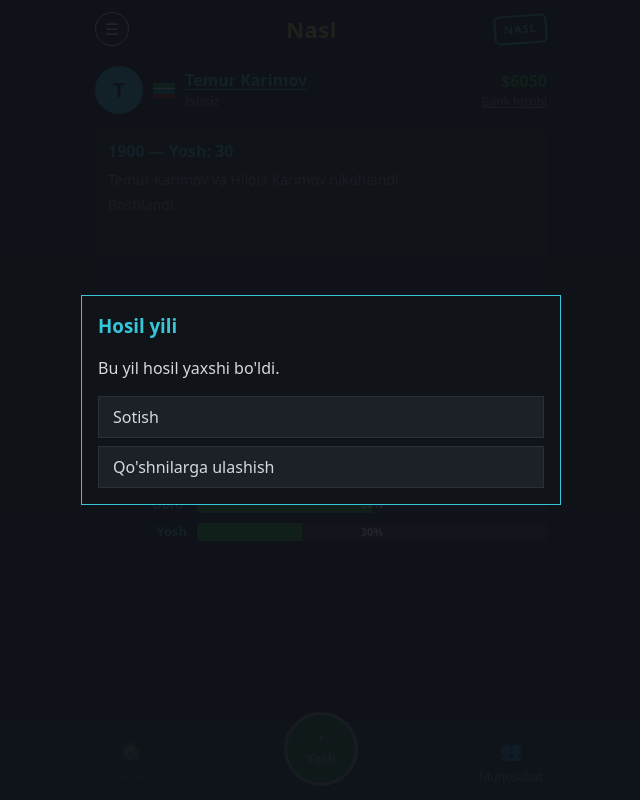
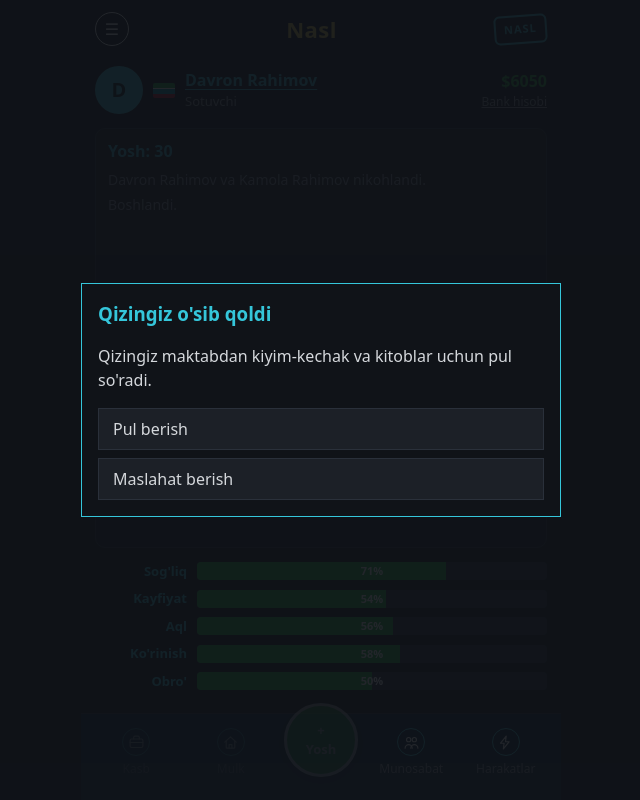
Before and after one commit to Aslbek3/game, a plain HTML site: page index.html in a window 1280 px wide. Both pictures are taken after a click on the button "+ Yosh". Shown: the whole page, without its empty margins (319-959 px from the left). Drawn offline with Linux system fonts and the light colour scheme.

Commit message:
Add player stats, jobs, event cooldowns, and a full-height layout
engine.js/balance.json:
- newGame() now assigns a random job from balance.json's new "jobs"
  list (Konsultant/Ofis xodimi/O'qituvchi/Sotuvchi, each with a
  salary) so the player is never "Ishsiz", and rolls health/mood/
  smarts/looks in 50-80 for the player.
- Events gained a "cooldown" (years) field; pickEvent() now skips any
  event whose last trigger (tracked in S.eventYear) was more recently
  than its cooldown allows, and records the trigger year when one
  fires.
- condOk() gained hasXotin/hasQiz checks so events can require an
  alive wife or a minor daughter.
- Births now pick the child's first name from the new names.json
  (loaded in init()) instead of balance.json's generic name lists,
  and log in the "Zulfiya qiz tug'di: Nargiza" format instead of the
  old "X ismli qiz tug'di." sentence.
- load() now backfills S.eventYear for saves from before this change.

events.json: removed mol_hosil/qurgoqchilik, added xotin_suhbati,
qiz_osishi, ish_taklifi, and qarindosh_tashrifi; every event now has
a cooldown.

index.html/style.css:
- The stat bars are now Sog'liq/Kayfiyat/Aql/Ko'rinish/Obro' (player
  health/mood/smarts/looks + honor), replacing the old Mehr/Ishonch/
  Shubha/Obro'/Yosh set entirely.
- The feed's year headers now read just "Yosh: N" instead of
  "1902 — Yosh: 32".
- #ilova is a height:100vh flex column; #lenta is flex:1 and scrolls
  instead of a fixed 270px box; the action bar moved inside #ilova
  (no longer position:fixed) so it and the stats sit pinned at the
  bottom naturally, with 14px bottom padding so the +Yosh circle
  isn't clipped.
- Action bar emoji icons replaced with consistent inline SVGs (white
  stroke) inside a cyan-bordered circle for Kasb/Mulk/Munosabat/
  Harakatlar; Harakatlar now uses a bolt icon instead of a gear.

Verified in browser: new games get a job and 50-80 stats, the feed
header format changed, event cooldowns are respected (confirmed no
event re-fires before its cooldown elapses across 8 simulated years),
a forced birth logged "Zulfiya qiz tug'di: Nargiza", and the layout/
icons render correctly with no console errors.

Co-Authored-By: Claude Sonnet 5 <noreply@anthropic.com>

```diff
--- a/balance.json
+++ b/balance.json
@@ -54,6 +54,12 @@
   "maxSpouses": 4,
   "saveKey": "nasl_save_v2",
   "logLimit": 200,
+  "jobs": [
+    { "title": "Konsultant", "salary": 2200 },
+    { "title": "Ofis xodimi", "salary": 1800 },
+    { "title": "O'qituvchi", "salary": 1600 },
+    { "title": "Sotuvchi", "salary": 1500 }
+  ],
   "methods": {
     "suhbat":     { "narx": 0,   "aloqaMin": 20, "ehtimol": 0.5,  "shubha": 2 },
     "sovga":      { "narx": 120, "aloqaMin": 0,  "ehtimol": 0.7,  "shubha": -15 },
--- a/engine.js
+++ b/engine.js
@@ -4,6 +4,7 @@
 const Nasl = (() => {
   let B = null;      // balance
   let EVENTS = [];   // voqealar
+  let NAMES = null;   // ismlar
   let S = null;      // holat
 
   // ---------- yordamchi ----------
@@ -44,17 +45,24 @@ const Nasl = (() => {
   const fullName = (p) => `${p.name} ${p.surname}`;
 
   // ---------- yangi o'yin ----------
+  function randStat() { return 50 + Math.floor(rnd() * 31); }
+
   function newGame() {
     S = {
       year: B.startYear, nextId: 1, people: {}, playerId: null, xotinId: null,
       money: B.startMoney, debt: B.startDebt, honor: B.startHonor,
-      night: false,
+      night: false, job: pick(B.jobs),
       settings: { nikoh: "kop", lesbian: false, xxx: false, matn: "orta", olim: false, tasodif: "orta", qiyinlik: "yumshoq" },
-      pregnancies: [], flags: {}, log: [], pending: null,
+      pregnancies: [], flags: {}, log: [], pending: null, eventYear: {},
       balance: B
     };
     const me = newPerson({ sex: "m", born: B.startYear - B.startAge });
     S.playerId = me;
+    const meP = P(me);
+    meP.health = randStat();
+    meP.mood = randStat();
+    meP.smarts = randStat();
+    meP.looks = randStat();
 
     // xotin: ayol, 25-35 yosh
     const xotinYosh = 25 + Math.floor(rnd() * 11);
@@ -257,16 +265,19 @@ const Nasl = (() => {
       const count = rnd() < B.twinChance ? 2 : 1;
       const rec = P(pr.recordedFatherId);
       for (let i = 0; i < count; i++) {
+        const jins = rnd() < B.maleBirthChance ? "m" : "f";
+        const ismlar = NAMES && (jins === "m" ? NAMES.erkak : NAMES.ayol);
         const id = newPerson({
-          sex: rnd() < B.maleBirthChance ? "m" : "f", born: S.year,
+          sex: jins, born: S.year,
           fatherId: pr.recordedFatherId, motherId: pr.motherId,
           realFatherId: pr.realFatherId,
-          surname: rec ? rec.surname : mother.surname
+          surname: rec ? rec.surname : mother.surname,
+          name: ismlar ? pick(ismlar) : undefined
         });
         const c = P(id);
         c.concealed = pr.realFatherId !== pr.recordedFatherId;
         if (!c.concealed && rnd() < B.paternityDoubtChance) c.doubt = true;
-        log(`${fullName(mother)} ${c.name} ismli ${c.sex === "m" ? "o'g'il" : "qiz"} tug'di.`);
+        log(`${mother.name} ${c.sex === "m" ? "o'g'il" : "qiz"} tug'di: ${c.name}`);
       }
       if (rnd() < B.motherDeathChance) die(mother, "tug'ruqda");
     }
@@ -304,11 +315,19 @@ const Nasl = (() => {
     if (c.maxSpousesNotReached && me.spouses.length >= B.maxSpouses) return false;
     if (c.hasEligibleSingle && !eligibleSingles().length) return false;
     if (c.hasConcealedPaternity && !Object.values(S.people).some(p => alive(p) && p.concealed)) return false;
+    if (c.hasXotin && !Object.values(S.people).some(p => alive(p) && p.holat === "xotin")) return false;
+    if (c.hasQiz && !Object.values(S.people).some(p => alive(p) && p.fatherId === S.playerId && p.sex === "f" && age(p) < B.adultAge)) return false;
     return true;
   }
 
+  function cooldownOk(e) {
+    if (!e.cooldown) return true;
+    const lastYear = S.eventYear[e.id];
+    return lastYear == null || (S.year - lastYear) >= e.cooldown;
+  }
+
   function pickEvent() {
-    const pool = EVENTS.filter(e => condOk(e.cond || {}));
+    const pool = EVENTS.filter(e => cooldownOk(e) && condOk(e.cond || {}));
     const total = pool.reduce((s, e) => s + e.weight, 0);
     if (!total) return null;
     let r = rnd() * total;
@@ -391,7 +410,7 @@ const Nasl = (() => {
     // voqealar
     for (let i = 0; i < B.eventsPerYear; i++) {
       const e = pickEvent();
-      if (e) { S.pending = e.id; break; }
+      if (e) { S.pending = e.id; S.eventYear[e.id] = S.year; break; }
     }
     // o'yinchi o'lgan bo'lsa — merosxo'rga o'tish
     if (!alive(P(S.playerId))) succeed();
@@ -419,7 +438,9 @@ const Nasl = (() => {
     try {
       const raw = localStorage.getItem(B.saveKey);
       if (!raw) return null;
-      S = JSON.parse(raw); S.balance = B; return S;
+      S = JSON.parse(raw); S.balance = B;
+      S.eventYear = S.eventYear || {};
+      return S;
     } catch (e) { return null; }
   }
   function exportJSON() { return serialize(1); }
@@ -429,6 +450,7 @@ const Nasl = (() => {
   async function init(base = ".") {
     B = await (await fetch(`${base}/balance.json`)).json();
     EVENTS = await (await fetch(`${base}/events.json`)).json();
+    NAMES = await (await fetch(`${base}/names.json`)).json();
     return load() || newGame();
   }
 
--- a/events.json
+++ b/events.json
@@ -1,29 +1,57 @@
 [
   {
-    "id": "mol_hosil",
-    "title": "Hosil yili",
+    "id": "xotin_suhbati",
+    "title": "Xotin bilan suhbat",
     "weight": 3,
-    "cond": { "minAge": 18 },
-    "text": "Bu yil hosil yaxshi bo'ldi.",
+    "cooldown": 2,
+    "cond": { "minAge": 18, "hasXotin": true },
+    "text": "Kechqurun xotiningiz oldingizga keldi. U bugungi kun haqida gaplashmoqchi, lekin siz charchagansiz.",
     "choices": [
-      { "label": "Sotish", "effects": [{ "op": "stat", "key": "money", "deltaKey": "eventSmallGain" }] },
-      { "label": "Qo'shnilarga ulashish", "effects": [{ "op": "stat", "key": "honor", "deltaKey": "eventHonorGain" }] }
+      { "label": "Quloq solish", "effects": [{ "op": "stat", "key": "honor", "deltaKey": "eventHonorGain" }] },
+      { "label": "E'tiborsiz qoldirish", "effects": [{ "op": "stat", "key": "honor", "deltaKey": "eventHonorLoss" }] }
     ]
   },
   {
-    "id": "qurgoqchilik",
-    "title": "Qurg'oqchilik",
+    "id": "qiz_osishi",
+    "title": "Qizingiz o'sib qoldi",
+    "weight": 3,
+    "cooldown": 3,
+    "cond": { "hasQiz": true },
+    "text": "Qizingiz maktabdan kiyim-kechak va kitoblar uchun pul so'radi.",
+    "choices": [
+      { "label": "Pul berish", "effects": [{ "op": "stat", "key": "money", "deltaKey": "eventSmallLoss" }] },
+      { "label": "Maslahat berish", "effects": [{ "op": "stat", "key": "honor", "deltaKey": "eventHonorGain" }] }
+    ]
+  },
+  {
+    "id": "ish_taklifi",
+    "title": "Ish taklifi",
     "weight": 2,
+    "cooldown": 5,
     "cond": { "minAge": 18 },
-    "text": "Qurg'oqchilik yilni og'irlashtirdi.",
+    "text": "Tanishlaringizdan biri sizga qo'shimcha ish taklif qildi.",
     "choices": [
-      { "label": "Zaxiradan sarflash", "effects": [{ "op": "stat", "key": "money", "deltaKey": "eventSmallLoss" }] }
+      { "label": "Qabul qilish", "effects": [{ "op": "stat", "key": "money", "deltaKey": "eventSmallGain" }] },
+      { "label": "Rad etish", "effects": [{ "op": "stat", "key": "honor", "deltaKey": "eventHonorGain" }] }
+    ]
+  },
+  {
+    "id": "qarindosh_tashrifi",
+    "title": "Qarindosh tashrifi",
+    "weight": 2,
+    "cooldown": 2,
+    "cond": { "minAge": 18 },
+    "text": "Uzoq qarindoshlaringiz mehmonga keldi va yordam so'rashdi.",
+    "choices": [
+      { "label": "Yordam berish", "effects": [{ "op": "stat", "key": "money", "deltaKey": "eventSmallLoss" }, { "op": "stat", "key": "honor", "deltaKey": "eventHonorGain" }] },
+      { "label": "Rad etish", "effects": [{ "op": "stat", "key": "honor", "deltaKey": "eventHonorLoss" }] }
     ]
   },
   {
     "id": "yangi_xotin",
     "title": "Nikoh taklifi",
     "weight": 2,
+    "cooldown": 5,
     "cond": { "minAge": 18, "maxSpousesNotReached": true, "hasEligibleSingle": true },
     "text": "Kelishuv bo'yicha yangi nikoh taklif qilindi.",
     "choices": [
@@ -35,6 +63,7 @@
     "id": "sir_ochildi",
     "title": "Oshkor bo'lgan sir",
     "weight": 2,
+    "cooldown": 10,
     "cond": { "hasConcealedPaternity": true },
     "text": "Bir bolaning otaligi haqida gap tarqaldi.",
     "choices": [
--- a/index.html
+++ b/index.html
@@ -22,23 +22,50 @@
 
   <section id="statlar"></section>
 
-</div>
-
   <nav id="harakatPanel">
     <button class="harakat-ustun" id="kasbTugma" disabled title="Hali mavjud emas">
-    <span class="ikon">&#128188;</span>Kasb
+      <span class="ikon-doira">
+        <svg viewBox="0 0 24 24" width="17" height="17" fill="none" stroke="#fff" stroke-width="1.6" stroke-linecap="round" stroke-linejoin="round">
+          <rect x="3" y="7" width="18" height="12" rx="2"></rect>
+          <path d="M8 7V5a2 2 0 0 1 2-2h4a2 2 0 0 1 2 2v2"></path>
+          <path d="M3 12h18"></path>
+        </svg>
+      </span>
+      Kasb
     </button>
     <button class="harakat-ustun" id="mulkTugma" disabled title="Hali mavjud emas">
-    <span class="ikon">&#127968;</span>Mulk
+      <span class="ikon-doira">
+        <svg viewBox="0 0 24 24" width="17" height="17" fill="none" stroke="#fff" stroke-width="1.6" stroke-linecap="round" stroke-linejoin="round">
+          <path d="M4 11.5 12 4l8 7.5"></path>
+          <path d="M6 10v9a1 1 0 0 0 1 1h10a1 1 0 0 0 1-1v-9"></path>
+          <path d="M10 20v-5h4v5"></path>
+        </svg>
+      </span>
+      Mulk
     </button>
     <button class="yosh-doira" id="yoshTugma">+ Yosh</button>
     <button class="harakat-ustun" id="munosabatTugma">
-    <span class="ikon">&#128101;</span>Munosabat
+      <span class="ikon-doira">
+        <svg viewBox="0 0 24 24" width="17" height="17" fill="none" stroke="#fff" stroke-width="1.6" stroke-linecap="round" stroke-linejoin="round">
+          <circle cx="8" cy="8" r="3"></circle>
+          <circle cx="16" cy="8" r="3"></circle>
+          <path d="M3 20c0-3 2.5-5 5-5s5 2 5 5"></path>
+          <path d="M11 20c0-3 2.5-5 5-5s5 2 5 5"></path>
+        </svg>
+      </span>
+      Munosabat
     </button>
     <button class="harakat-ustun" id="harakatlarTugma">
-    <span class="ikon">&#9881;</span>Harakatlar
+      <span class="ikon-doira">
+        <svg viewBox="0 0 24 24" width="17" height="17" fill="none" stroke="#fff" stroke-width="1.6" stroke-linecap="round" stroke-linejoin="round">
+          <path d="M13 3 5 13h5l-1 8 8-10h-5l1-8Z"></path>
+        </svg>
+      </span>
+      Harakatlar
     </button>
   </nav>
+
+</div>
 
 <div id="sheet" class="yashirin">
   <div class="sheet-ichki">
@@ -119,7 +146,7 @@ function renderLenta(S) {
   }
   if (!yillar.length) { r.append(el("div", "Voqealar yo'q.", "lenta-matn")); return; }
   yillar.forEach(g => {
-    r.append(el("div", `${g.year} — Yosh: ${g.year - me.born}`, "lenta-sarlavha"));
+    r.append(el("div", `Yosh: ${g.year - me.born}`, "lenta-sarlavha"));
     g.matnlar.forEach(m => r.append(el("div", m, "lenta-matn")));
   });
   r.scrollTop = r.scrollHeight;
@@ -127,12 +154,12 @@ function renderLenta(S) {
 
 function renderStatlar(S, B) {
   const r = $("statlar"); r.innerHTML = "";
-  const xotin = S.xotinId != null ? Nasl.person(S.xotinId) : null;
-  r.append(statQator("Mehr", (xotin && xotin.mehr) || 0, B.statMax));
-  r.append(statQator("Ishonch", (xotin && xotin.ishonch) || 0, B.statMax));
-  r.append(statQator("Shubha", (xotin && xotin.shubha) || 0, B.statMax));
+  const me = Nasl.person(S.playerId);
+  r.append(statQator("Sog'liq", me.health || 0, 100));
+  r.append(statQator("Kayfiyat", me.mood || 0, 100));
+  r.append(statQator("Aql", me.smarts || 0, 100));
+  r.append(statQator("Ko'rinish", me.looks || 0, 100));
   r.append(statQator("Obro'", S.honor, B.honorMax));
-  r.append(statQator("Yosh", Nasl.age(Nasl.person(S.playerId)), B.maxAge));
 }
 
 function holatMatni(p) {
--- a/style.css
+++ b/style.css
@@ -13,12 +13,15 @@ body {
   font-family: system-ui, sans-serif; line-height: 1.5;
 }
 button { font: inherit; }
-#ilova { max-width: 480px; margin: 0 auto; padding-bottom: 96px; min-height: 100vh; }
+#ilova {
+  max-width: 480px; margin: 0 auto; height: 100vh;
+  display: flex; flex-direction: column; overflow: visible;
+}
 
 /* a) sarlavha */
 #sarlavha {
   display: flex; align-items: center; justify-content: space-between;
-  padding: 12px 14px;
+  padding: 12px 14px; flex-shrink: 0;
 }
 .doira-tugma {
   width: 34px; height: 34px; border-radius: 50%;
@@ -49,6 +52,7 @@ button { font: inherit; }
 /* b) ma'lumot qatori */
 #malumot {
   display: flex; align-items: center; gap: 10px; padding: 8px 14px 14px;
+  flex-shrink: 0;
 }
 .avatar {
   width: 48px; height: 48px; border-radius: 50%; background: var(--aksent);
@@ -72,7 +76,7 @@ button { font: inherit; }
 
 /* c) voqealar lentasi */
 #lenta {
-  height: 270px; overflow-y: auto; margin: 0 14px 14px;
+  flex: 1; min-height: 0; overflow-y: auto; margin: 0 14px 14px;
   border: 1px solid var(--chegara); border-radius: 10px; padding: 10px 12px;
   background: rgba(255,255,255,.015);
 }
@@ -81,7 +85,7 @@ button { font: inherit; }
 .lenta-matn { color: var(--kulrang); font-size: 14px; padding: 2px 0; }
 
 /* e) statlar */
-#statlar { padding: 0 14px 14px; }
+#statlar { padding: 0 14px 14px; flex-shrink: 0; }
 .stat-qator { display: flex; align-items: center; gap: 10px; margin-bottom: 8px; }
 .stat-yorliq {
   color: var(--aksent); font-weight: 700; width: 92px; text-align: right;
@@ -101,10 +105,10 @@ button { font: inherit; }
 
 /* d) harakat paneli */
 #harakatPanel {
-  position: fixed; left: 0; right: 0; bottom: 0; z-index: 15;
+  flex-shrink: 0; overflow: visible; z-index: 15;
   background: var(--panel); border-top: 1px solid var(--chegara);
   display: grid; grid-template-columns: 1fr 1fr auto 1fr 1fr;
-  align-items: center; padding: 6px 8px calc(6px + env(safe-area-inset-bottom, 0px));
+  align-items: center; padding: 6px 8px 14px;
 }
 .harakat-ustun {
   background: none; border: none; color: var(--kulrang);
@@ -112,7 +116,11 @@ button { font: inherit; }
   padding: 8px 2px; cursor: pointer; font-size: 12px;
 }
 .harakat-ustun:disabled { opacity: .4; cursor: not-allowed; }
-.harakat-ustun .ikon { font-size: 18px; }
+.ikon-doira {
+  width: 28px; height: 28px; border-radius: 50%;
+  border: 1.5px solid var(--aksent); display: flex;
+  align-items: center; justify-content: center; flex-shrink: 0;
+}
 .yosh-doira {
   width: 74px; height: 74px; border-radius: 50%;
   background: var(--yashil); border: 3px solid #fff; color: #fff;
@@ -209,4 +217,3 @@ textarea { width: 100%; height: 90px; }
   max-width: 480px; width: 100%; padding: 16px;
 }
 #voqea button { display: block; width: 100%; margin-top: 8px; text-align: left; }
-@media (max-width: 480px) { #ilova { padding-bottom: 92px; } }
```
Lines whose indentation alone changed are shown as unchanged.
